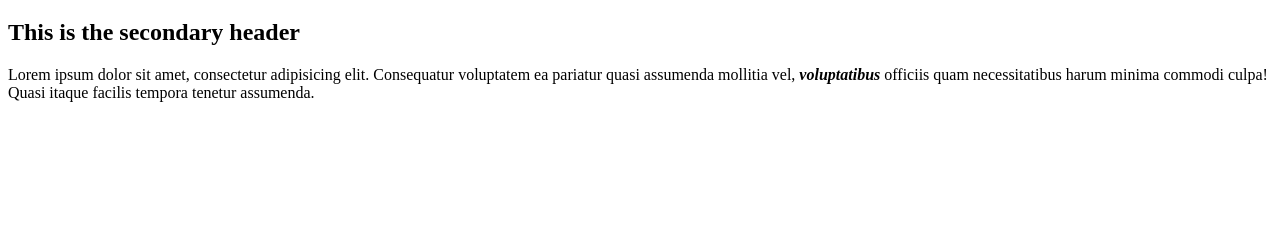
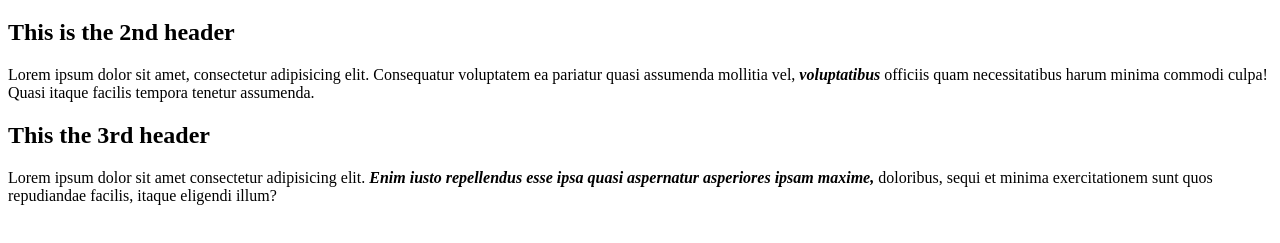
Before and after one commit to MohammedK47/git_test, a plain HTML site: page index.html in a window 1280 px wide. Shown: the part 61-304 px from the top of the page. Drawn offline with Linux system fonts and the light colour scheme.

Commit message:
Edit index.html

```diff
--- a/index.html
+++ b/index.html
@@ -8,9 +8,11 @@
 
 <body>
     <h1>This is the main header</h1>
-    <h2>This is the secondary header</h2>
-    <p>Lorem ipsum dolor sit amet, consectetur adipisicing elit.
+    <h2>This is the 2nd header</h2>
+        <p>Lorem ipsum dolor sit amet, consectetur adipisicing elit.
     Consequatur voluptatem ea pariatur quasi assumenda mollitia vel, <strong><em>voluptatibus</em></strong> officiis quam necessitatibus harum minima commodi culpa! Quasi itaque facilis tempora tenetur assumenda.</p>
+    <h2>This the 3rd header</h2>
+        <p>Lorem ipsum dolor sit amet consectetur adipisicing elit. <strong><em>Enim iusto repellendus esse ipsa quasi aspernatur asperiores ipsam maxime,</em></strong> doloribus, sequi et minima exercitationem sunt quos repudiandae facilis, itaque eligendi illum?</p>
 </body>
 
 
```
